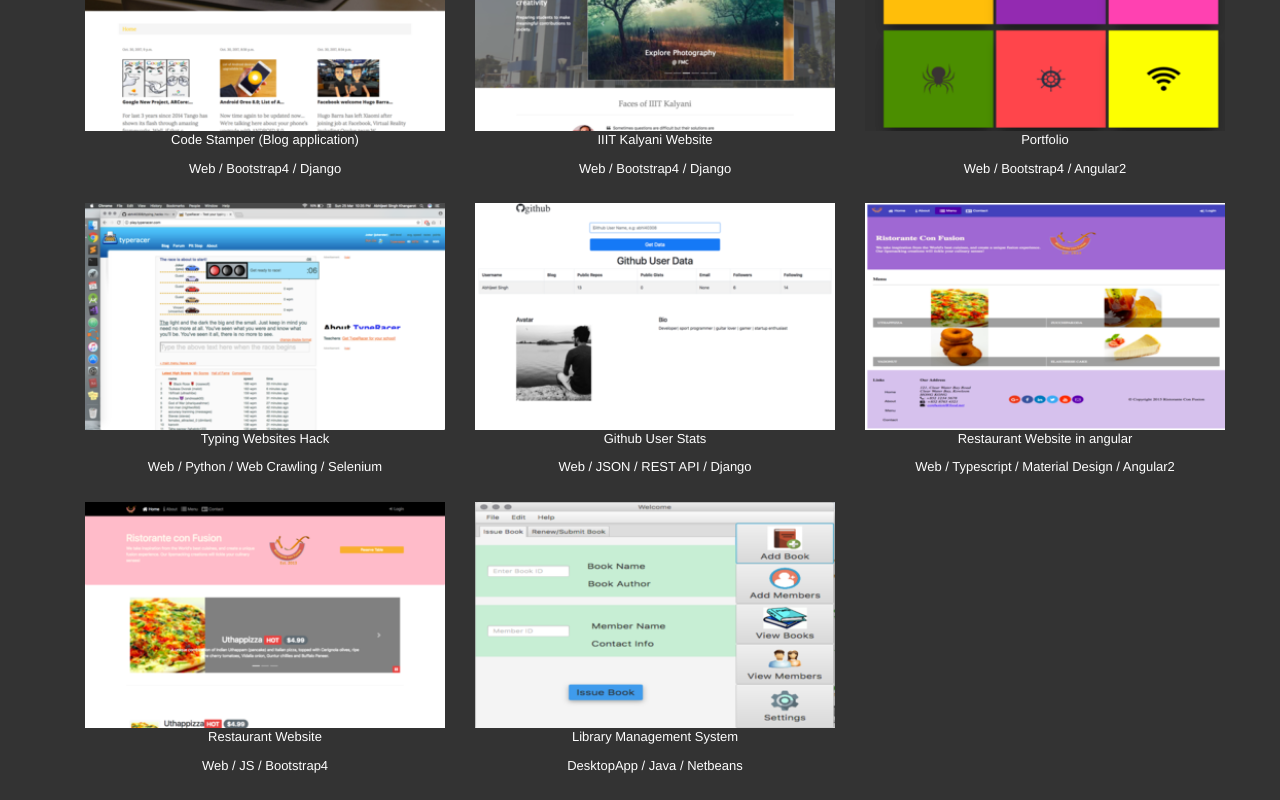
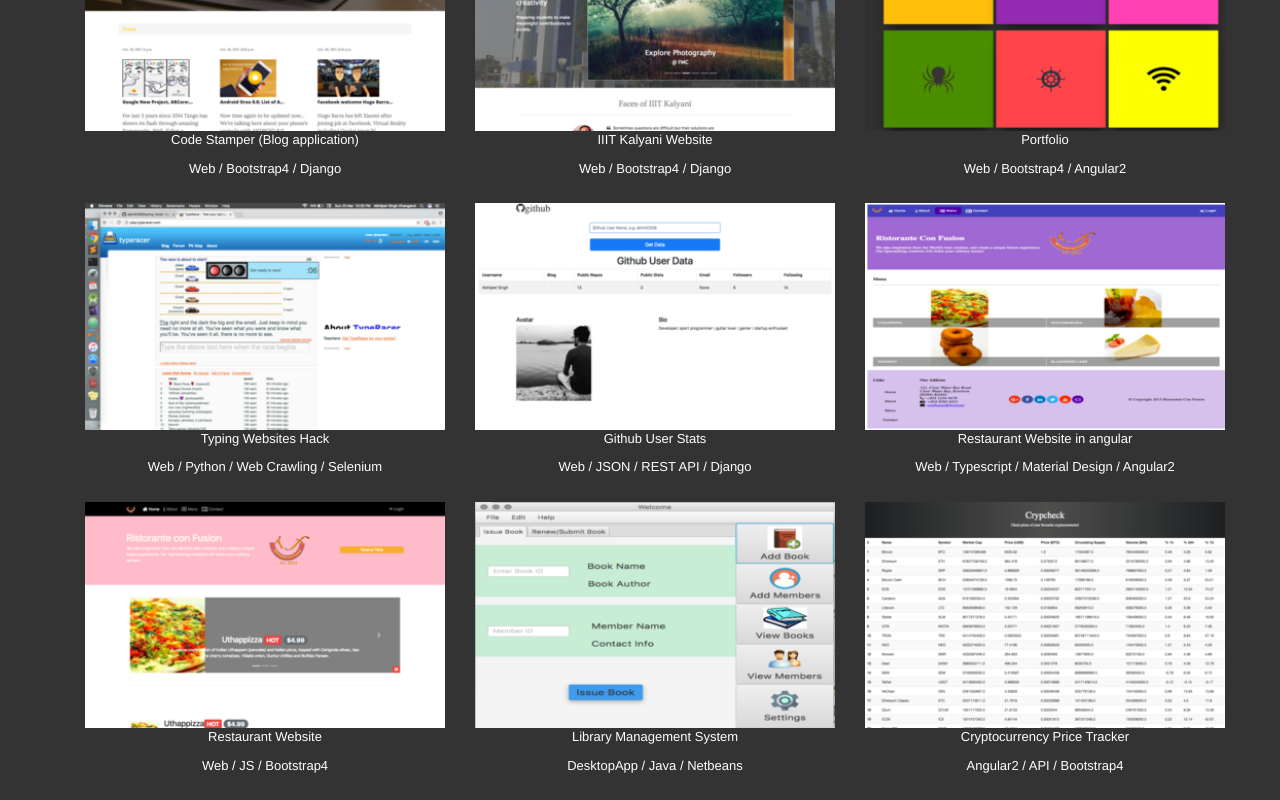
Before and after one commit to abhi40308/website, an Angular app: page /projects in a window 1280 px wide. Shown: the part 195-995 px from the top of the page. Built offline with nearby package versions, Linux system fonts and the light colour scheme.

Commit message:
added crypcheck project

```diff
--- a/src/app/projects/projects.component.html
+++ b/src/app/projects/projects.component.html
@@ -195,6 +195,28 @@
 
             </div>
 
+            <div class="col-xs-12 col-sm-4">
+
+                <div class="card-container">
+                <div class="card">
+                <div class="image-contain">
+                 <img class="img-fluid" src="./assets/images/crypcheck.png" alt="restaurant">
+                <div class="overlay">
+                <div class="text"><a class="font" href="https://github.com/abhi40308/crypcheck" target="_blank"><i class="fa fa-github"></i>
+                </a>
+                </div>
+                </div>
+                </div>
+
+                <div class="card-body">
+                <p class="card-text">Cryptocurrency Price Tracker</p>
+                <p class="card-text text-muted">Angular2 / API / Bootstrap4</p>
+                </div>
+                </div>
+                </div>
+
+            </div>
+
         </div>
 
     </div>
```
Also changed, not shown: src/assets/images/crypcheck.png (added).
